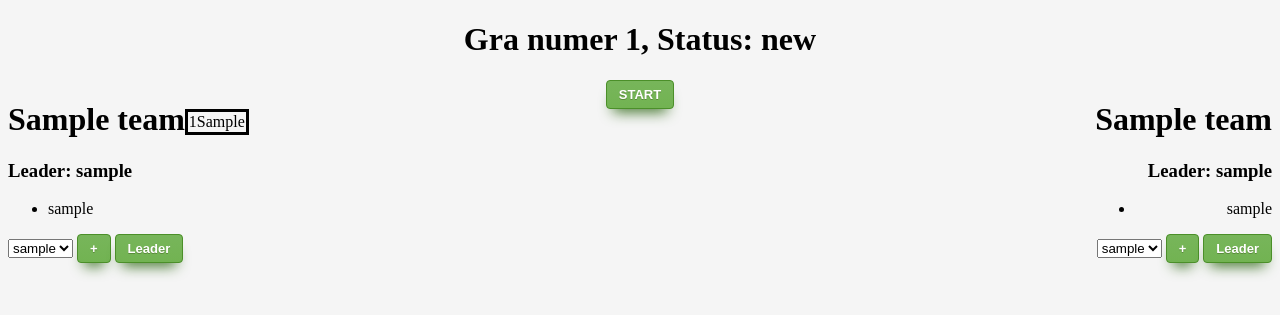
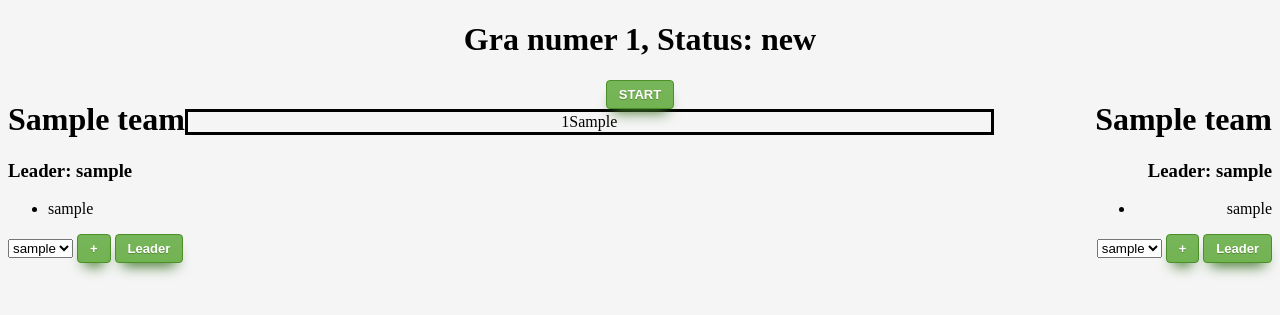
Before and after one commit to stvoreku/gierki, a Django app: template tajniacy/templates/game.html in a window 1280 px wide. Shown: the top 315 px of the page. Run offline with Django 3.2, Linux system fonts and the light colour scheme; the template is opened without the code that fills it: values that come from a table or form of the project are taken from there, others are empty; tables that the repository leaves empty hold one stand-in row (values such as "Sample post").

Commit message:
game update

```diff
--- a/tajniacy/static/css/base.css
+++ b/tajniacy/static/css/base.css
@@ -39,6 +39,7 @@ body {
 	text-align: center;
 	padding: 10px;
 	border-collapse: collapse;
+	width: 80%
 }
 .team1class {
 	float: left;
@@ -53,3 +54,7 @@ body {
 .gameslist {
 	list-style-type: none;
 }
+
+.game {
+	width: 80%
+}
--- a/tajniacy/templates/game.html
+++ b/tajniacy/templates/game.html
@@ -58,13 +58,14 @@
 <button onclick="start_game()" class="start"> START </button>
 {% endif %}
 
-
+<div class="game">
 <table class="cardtable">
   {% for cards in cards%}
   <tr>
     <td>{{cards.id}}{{cards.word.word}}</td>
   </tr>
   {%endfor%}
+</div>
 </table>
 <script>
 
```
